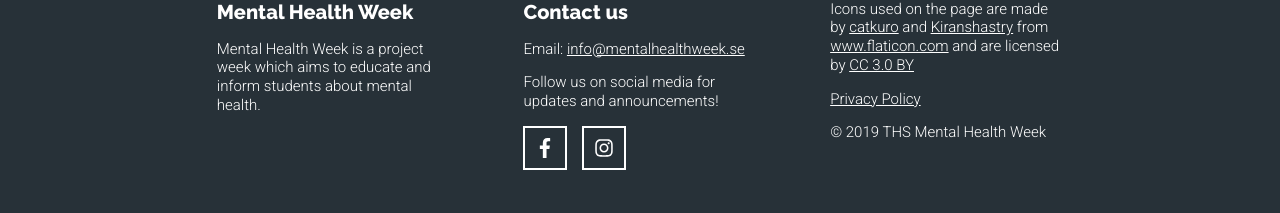
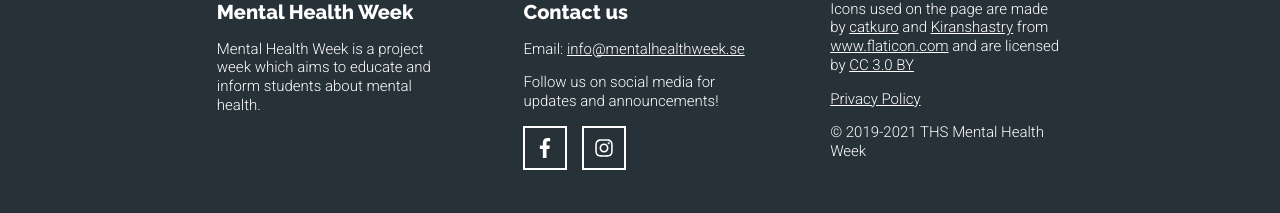
Before and after one commit to ths-mental-health-week/mental-health-week-webpage, a Next.js app: page / in a window 1280 px wide. Shown: the part 2303-2516 px from the top of the page. Built offline with nearby package versions, Linux system fonts and the light colour scheme.

Commit message:
Update year validity for footer

```diff
--- a/components/Footer.js
+++ b/components/Footer.js
@@ -168,7 +168,7 @@ export default () => (
 								<a>Privacy Policy</a>
 							</Link>
 						</p>
-						<p>© 2019 THS Mental Health Week</p>
+						<p>© 2019-2021 THS Mental Health Week</p>
 					</Disclaimer>
 				</FlexColumn>
 			</FlexWrapper>
```
